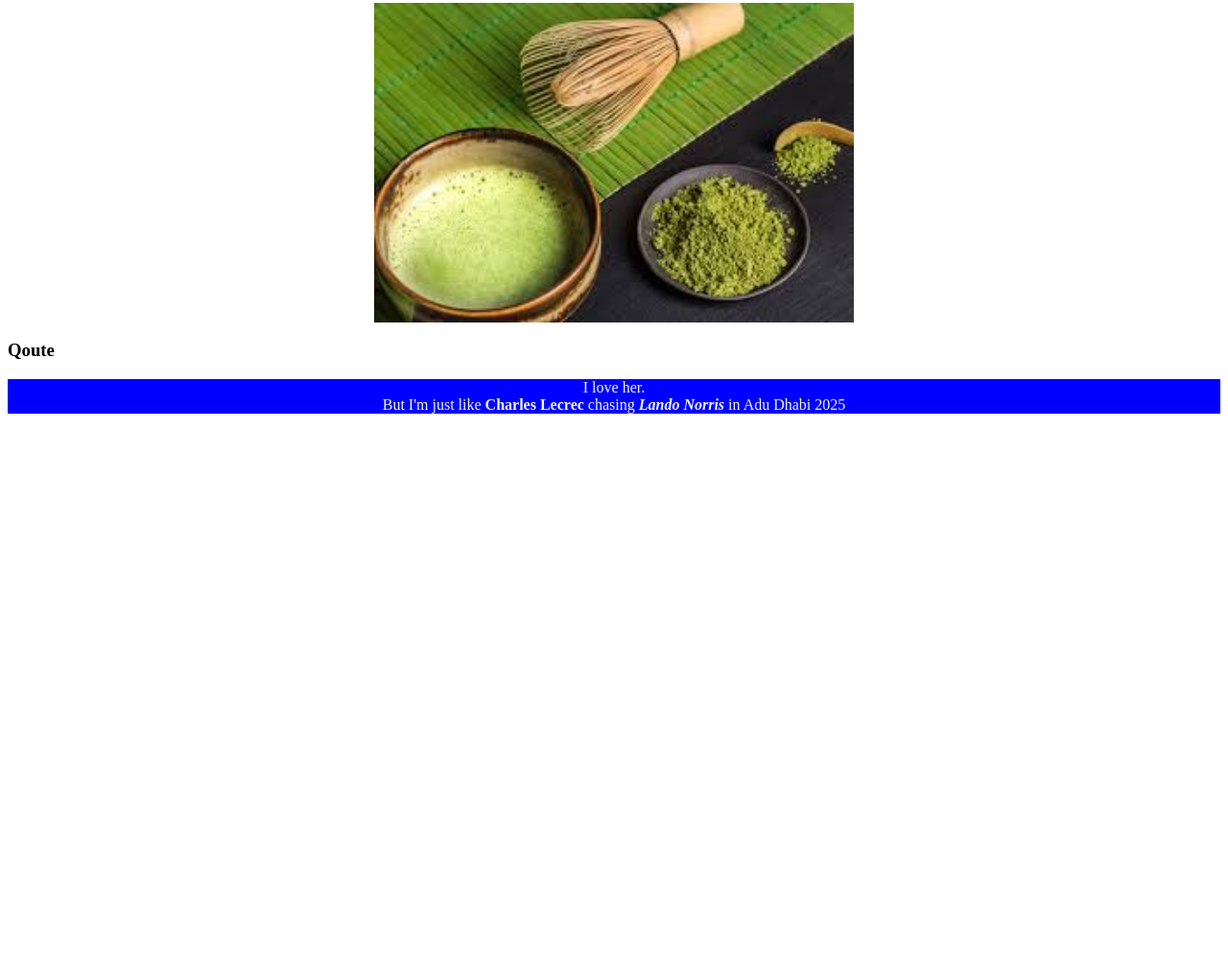
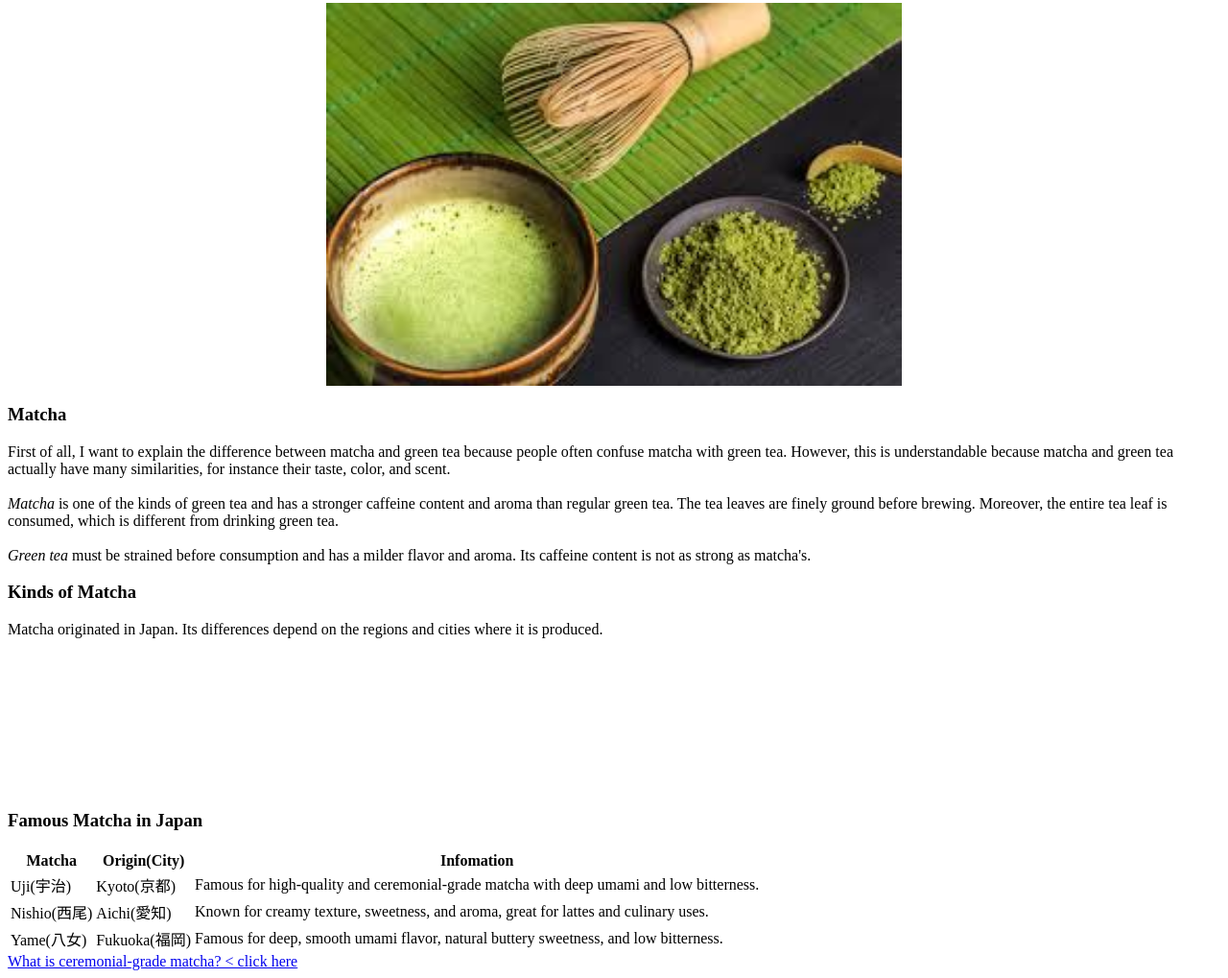
Before and after one commit to ainochan62-droid/My-Matcha-Blog-code-, a plain HTML site: page index.html in a window 1280 px wide. Shown: the part 144-1163 px from the top of the page at 96% size. Before the commit the page ends 800 px from the top, so only its background shows below. Drawn offline with Linux system fonts and the light colour scheme.

Commit message:
Update index.html

```diff
--- a/index.html
+++ b/index.html
@@ -13,13 +13,55 @@
         window.alert("Welcome to ASAMI Website")
     </script>
 
-    <h1 style="color:rgb(11, 46, 4);">Asami's Matcha Blog</h1>
+    <h1 style="color: rgb(2, 36, 9);">Asami's Matcha Blog</h1>
+
     </script>
 
-    <img src="Matcha.jpg" alt="Matcha" width="500">
+    <img src="Matcha.jpg" alt="Matcha" width="600">
 
-    <h3>Qoute</h3>
-    <p id="slogan"> I love her.<br>But I'm just like <b>Charles Lecrec</b> chasing <i><b>Lando Norris</b></i>
-        in Adu Dhabi 2025
+    <h3>Matcha</h3>
+    <p id="text"> First of all, I want to explain the difference between matcha and green tea because people often
+        confuse matcha with green tea. However, this is understandable because matcha and green tea actually have many
+        similarities, for instance their taste, color, and scent.<br><br><i>Matcha</i> is one of the
+        kinds
+        of green tea and has a stronger caffeine content and aroma than regular green tea. The tea leaves are finely
+        ground before brewing. Moreover, the entire tea leaf is consumed, which is different from drinking green
+        tea.<br><br><i>Green tea</i> must be strained before consumption and has a milder flavor and aroma. Its caffeine
+        content is not as strong as matcha's.
 
     </p>
+
+    <h3>Kinds of Matcha</h3>
+    <p id="text"> Matcha originated in Japan. Its differences depend on the regions and cities where it is produced.
+    </p>
+
+    <h3 style="padding-top: 160px;">Famous Matcha in Japan</h3>
+
+    <table id="textbg">
+        <tr>
+            <th>Matcha</th>
+            <th>Origin(City)</th>
+            <th>Infomation</th>
+        </tr>
+        <tr>
+            <td>Uji(宇治)</td>
+            <td>Kyoto(京都)</td>
+            <td>Famous for high-quality and ceremonial-grade matcha with deep umami and low bitterness.</td>
+        </tr>
+        <tr>
+            <td>Nishio(西尾)</td>
+            <td>Aichi(愛知)</td>
+            <td>Known for creamy texture, sweetness, and aroma, great for lattes and culinary uses.</td>
+        </tr>
+        <tr>
+            <td>Yame(八女)</td>
+            <td>Fukuoka(福岡)</td>
+            <td>Famous for deep, smooth umami flavor, natural buttery sweetness, and low bitterness.</td>
+        </tr>
+    </table>
+
+    <a
+        href="https://artfultea.com/blogs/tea-wisdom/ceremonial-vs-culinary-grade-matcha-whats-the-difference#:~:text=What%20is%20ceremonial%20grade%20matcha,to%20lattes%20and%20other%20confections.">What
+        is ceremonial-grade matcha? < click here</a>
+
+</body>
```
